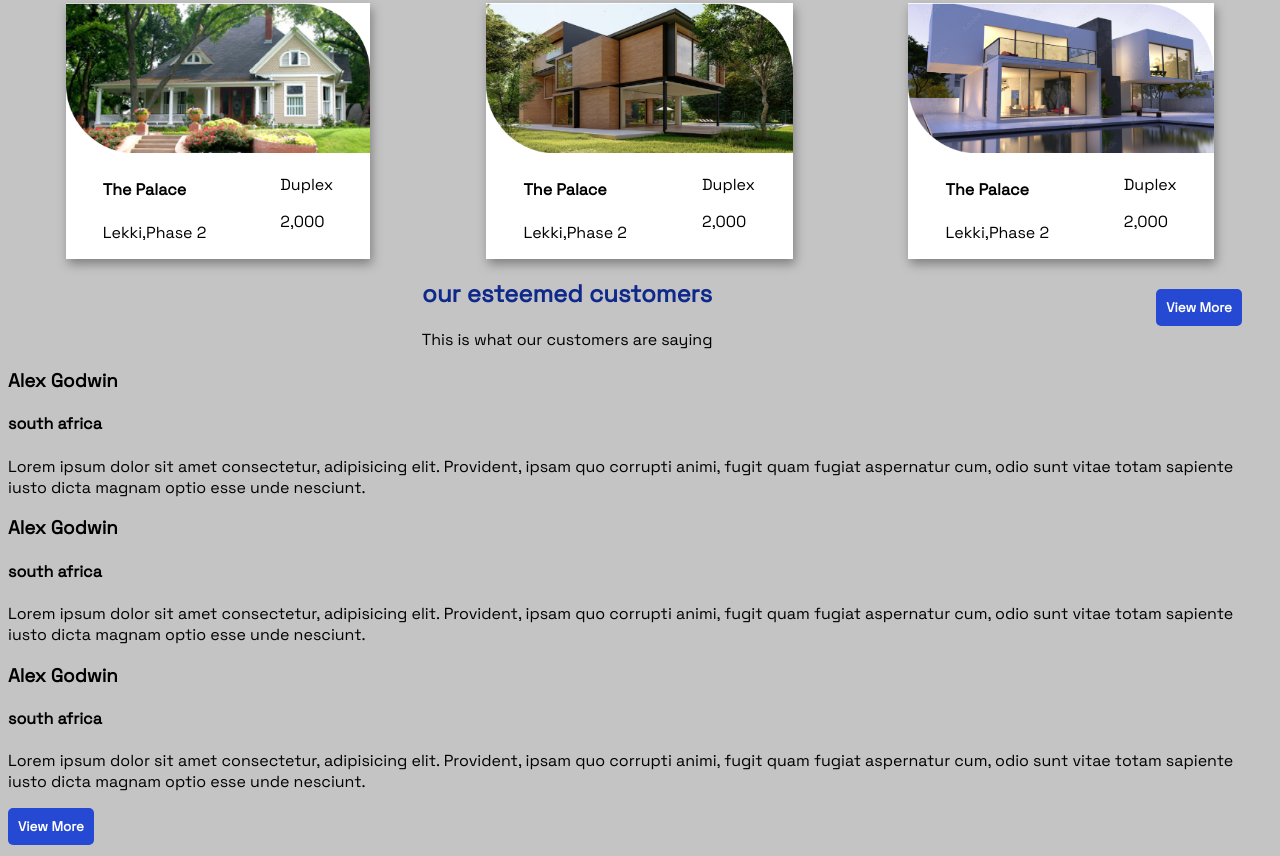
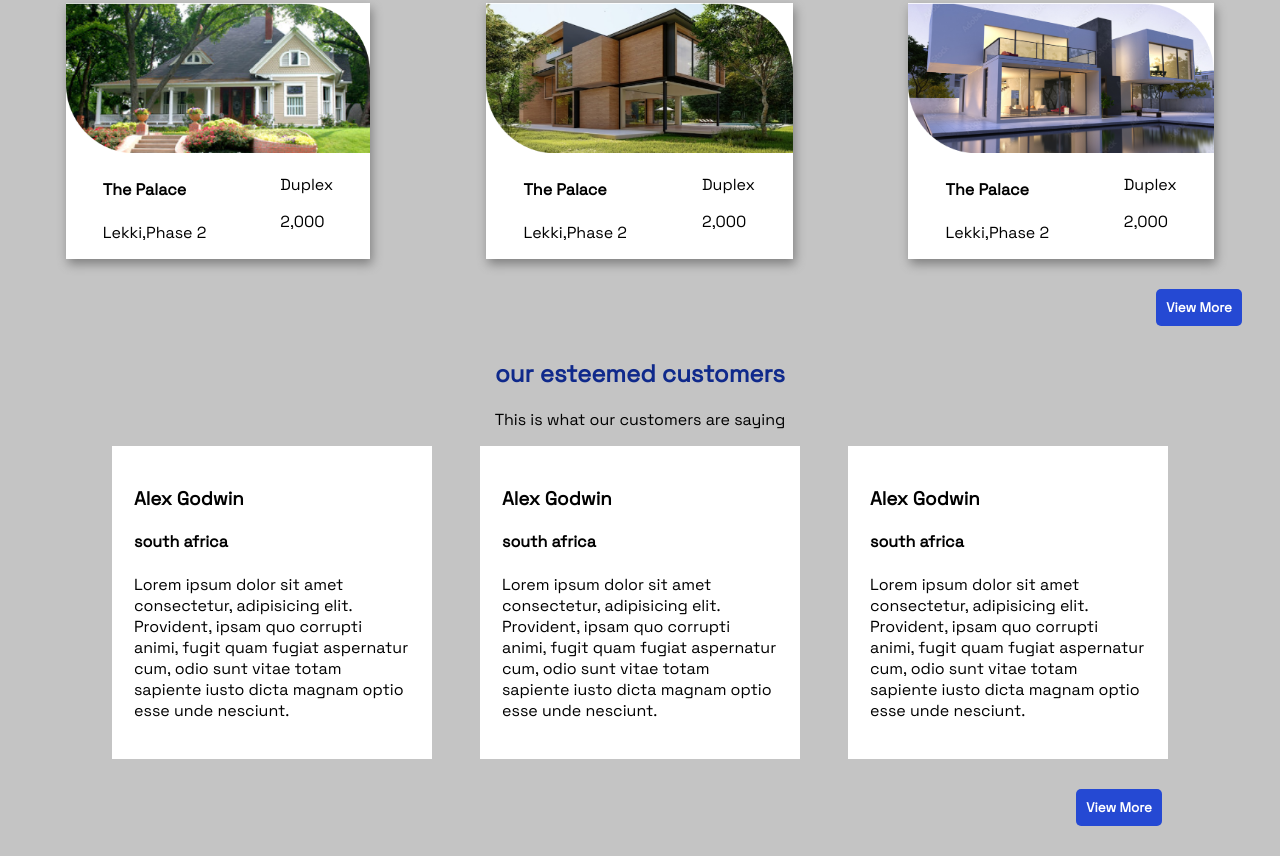
Before and after one commit to bossteve1/firstproject, a plain HTML site: page index.html in a window 1280 px wide. Shown: the part 1906-2762 px from the top of the page. Drawn offline with Linux system fonts and the light colour scheme.

Commit message:
style:add styling to section5

```diff
--- a/assets/index.css
+++ b/assets/index.css
@@ -97,15 +97,26 @@ button{
 .featured{
     text-align: center;
 }
-.cards,.card_info{
+.cards,.card_info,.cards2{
     display: flex;
     justify-content: space-around;
 }
 .card{
     background-color: white;
     box-shadow: 2px 5px 10px gray;
+
 }
-.section4>button{
+.section4>button,.section5>button{
     float: right;
     margin: 30px;
 }
+.section5{
+    padding: 80px;
+
+}
+.card2{
+    background-color: white;
+    width: 25%;
+    padding: 2%;
+
+}
```
